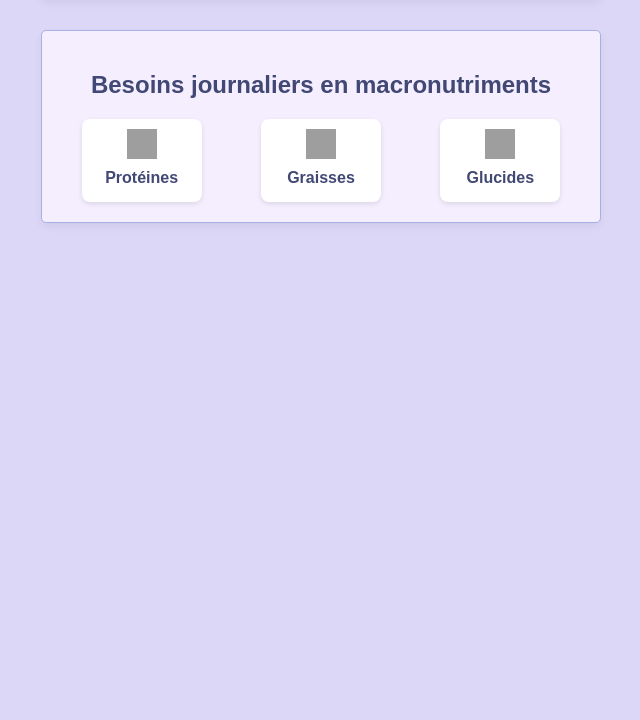
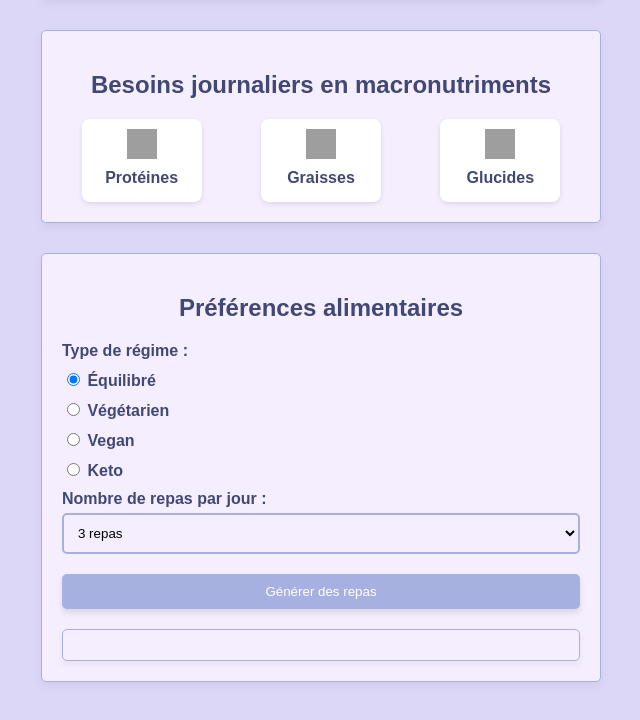
Before and after one commit to Vincent8314/Creation-de-repas-IA-auto, a plain HTML site: page index.html in a window 1280 px wide. Shown: the part 1885-2605 px from the top of the page, without its empty margins (319-959 px from the left). Before the commit the page ends 2158 px from the top, so only its background shows below. Drawn offline with Linux system fonts and the light colour scheme; grey boxes are pictures that could not be loaded.

Commit message:
Update index.html

```diff
--- a/index.html
+++ b/index.html
@@ -116,9 +116,30 @@
             </div>
         </div>
 
+        <!-- Section Préférences Alimentaires et Génération des Repas -->
+        <div class="container">
+            <h2>Préférences alimentaires</h2>
+            <label>Type de régime :</label>
+            <div class="radio-group">
+                <label><input type="radio" name="typeRegime" value="équilibré" checked> Équilibré</label>
+                <label><input type="radio" name="typeRegime" value="végétarien"> Végétarien</label>
+                <label><input type="radio" name="typeRegime" value="vegan"> Vegan</label>
+                <label><input type="radio" name="typeRegime" value="keto"> Keto</label>
+            </div>
+
+            <label>Nombre de repas par jour :</label>
+            <select id="nombreRepas">
+                <option value="3">3 repas</option>
+                <option value="4">4 repas</option>
+                <option value="5">5 repas</option>
+            </select>
+
+            <button onclick="genererRepas()">Générer des repas</button>
+            <div class="result" id="resultRepas"></div>
+        </div>
+
     </div>
 
-    <script src="js/script.js"></script>
- <!-- Lien vers le fichier JavaScript -->
+    <script src="js/script.js"></script> <!-- Lien vers le fichier JavaScript -->
 </body>
 </html>
```
